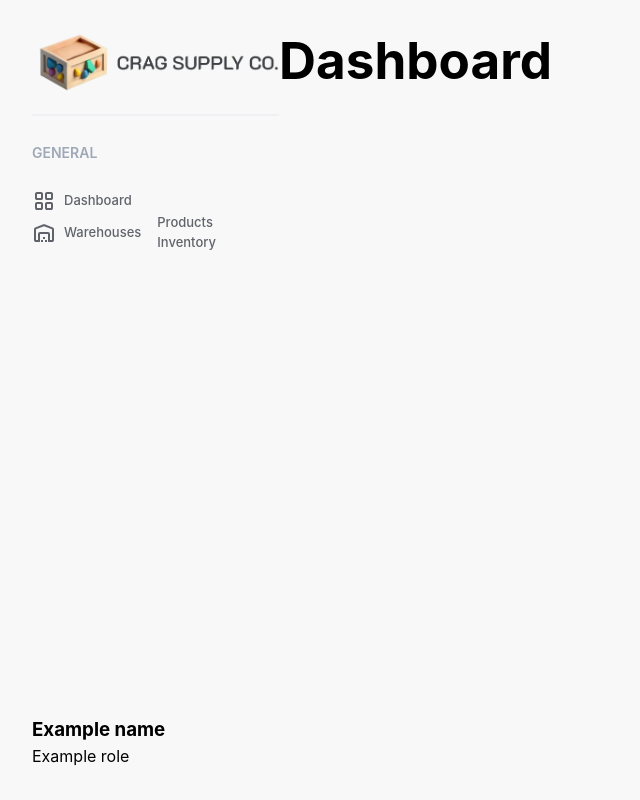
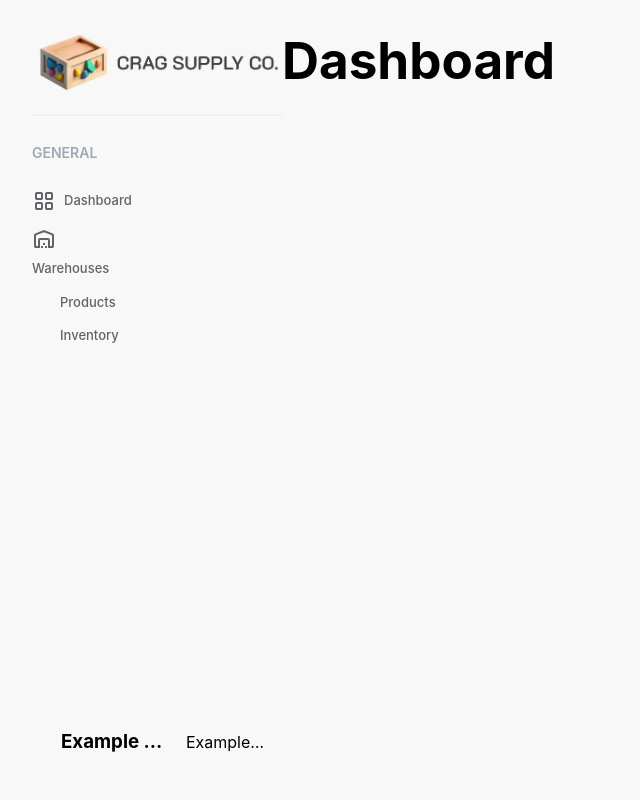
Before and after one commit to brittshook/inventory-mgmt-p1, a React (Vite) app in the folder frontend/: page / in a window 1280 px wide. Shown: the whole page, without its empty margins (0-640 px from the left). Built offline with nearby package versions, Linux system fonts and the light colour scheme.

Commit message:
update sidebar styling

```diff
--- a/frontend/src/components/Sidebar.css
+++ b/frontend/src/components/Sidebar.css
@@ -1,15 +1,27 @@
 aside,
-div#top {
+div#top,
+div#user-account,
+div#user-details,
+li > span {
   display: flex;
 }
 
-aside {
-  flex-direction: column;
+aside,
+div#user-account {
   justify-content: space-between;
 }
 
+aside,
+div#top,
+li:has(ul.sublist) {
+  flex-direction: column;
+}
+
+aside {
+  max-width: 250px;
+}
+
 div#top {
-  flex-direction: column;
   gap: 16px;
 }
 
@@ -26,8 +38,64 @@ aside h2 {
   padding: 10px 0;
 }
 
+div#top > ul > li {
+  padding-bottom: 14px;
+}
+
 aside li {
   font-size: 13px;
   font-weight: 500;
   color: var(--text-color-secondary-medium);
 }
+
+li > span {
+  gap: 8px;
+}
+
+li > span,
+div#user-account {
+  align-items: center;
+}
+
+li:has(ul.sublist) {
+  align-items: start;
+}
+
+.sublist {
+  padding-left: 20px;
+}
+
+ul.sublist > li {
+  height: 33px;
+  position: relative;
+}
+
+ul.sublist > li:last-child img {
+  transform: translateY(-6px);
+}
+
+div#user-account {
+  background-color: var(--white-bg-color);
+  border-radius: 6px;
+  border: 1px solid var(--border-color-primary);
+  padding: 12px 15px;
+  gap: 14px;
+}
+
+div#user-account img#profile {
+  width: 48px;
+  height: 48px;
+  border-radius: 100%;
+}
+
+div#user-details {
+  gap: 10px;
+}
+
+div#user-account div,
+div#user-account p,
+div#user-account h3 {
+  white-space: nowrap;
+  overflow: hidden;
+  text-overflow: ellipsis;
+}
```
